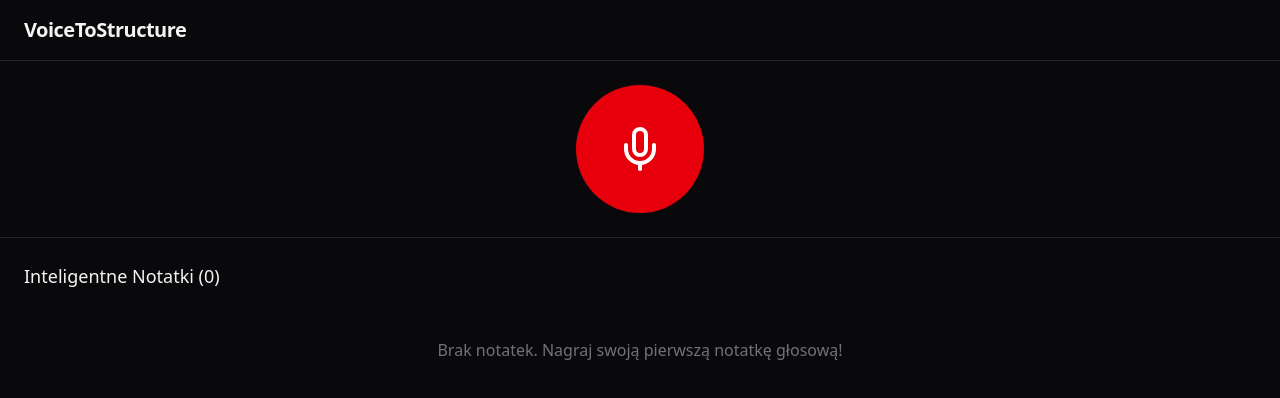
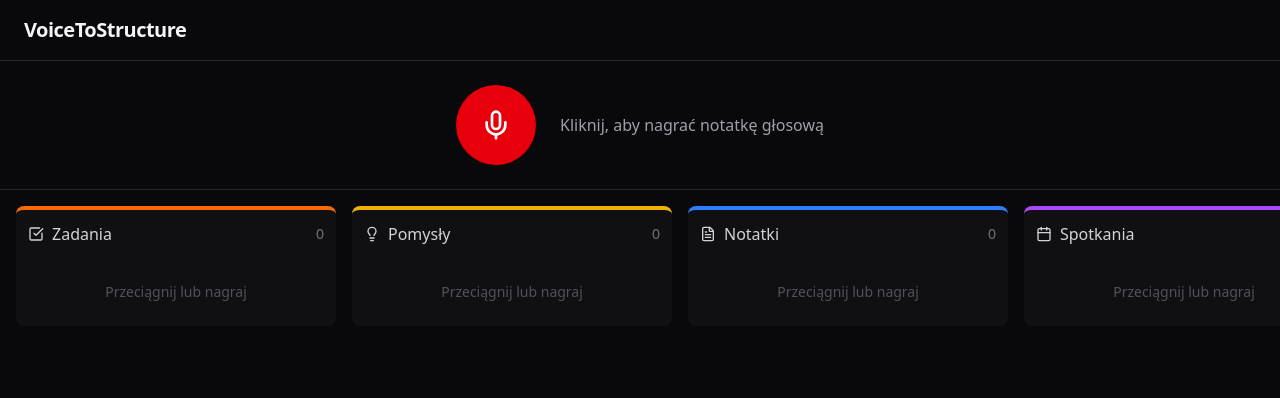
Before and after one commit to patryk777/MyVoiceNotes10x, a Next.js app: page / in a window 1280 px wide. Shown: the top 398 px of the page. Built offline with nearby package versions, Linux system fonts and the light colour scheme.

Commit message:
feat: add Kanban layout with AI auto-categorization

```diff
--- a/app/page.tsx
+++ b/app/page.tsx
@@ -1,16 +1,23 @@
 "use client";
 
 import { useState } from "react";
-import { Mic, Square, Loader2, Trash2 } from "lucide-react";
+import { Mic, Square, Loader2, Trash2, CheckSquare, Lightbulb, FileText, Calendar } from "lucide-react";
 import ReactMarkdown from "react-markdown";
 import { useRecorder } from "@/hooks/useRecorder";
-import { useNotes } from "@/hooks/useNotes";
+import { useNotes, NoteCategory, Note } from "@/hooks/useNotes";
+
+const CATEGORIES: { id: NoteCategory; label: string; icon: React.ReactNode; color: string }[] = [
+  { id: "tasks", label: "Zadania", icon: <CheckSquare className="w-4 h-4" />, color: "border-t-orange-500" },
+  { id: "ideas", label: "Pomysły", icon: <Lightbulb className="w-4 h-4" />, color: "border-t-yellow-500" },
+  { id: "notes", label: "Notatki", icon: <FileText className="w-4 h-4" />, color: "border-t-blue-500" },
+  { id: "meetings", label: "Spotkania", icon: <Calendar className="w-4 h-4" />, color: "border-t-purple-500" },
+];
 
 export default function Home() {
   const { status, audioBlob, startRecording, stopRecording, resetRecording } = useRecorder();
-  const { notes, saveNote, deleteNote } = useNotes();
+  const { notes, saveNote, updateNoteCategory, deleteNote } = useNotes();
   const [isProcessing, setIsProcessing] = useState(false);
-  const [streamingContent, setStreamingContent] = useState("");
+  const [processingStatus, setProcessingStatus] = useState("");
 
   const handleMicClick = async () => {
     if (status === "idle") {
@@ -24,7 +31,7 @@ export default function Home() {
     if (!audioBlob) return;
 
     setIsProcessing(true);
-    setStreamingContent("");
+    setProcessingStatus("Transkrybuję...");
 
     try {
       const formData = new FormData();
@@ -41,6 +48,7 @@ export default function Home() {
       }
 
       const transcript = transcribeData.text;
+      setProcessingStatus("Przetwarzam z AI...");
 
       const processRes = await fetch("/api/process", {
         method: "POST",
@@ -48,44 +56,50 @@ export default function Home() {
         body: JSON.stringify({ prompt: transcript }),
       });
 
-      if (!processRes.body) {
-        throw new Error("No response body");
-      }
+      const data = await processRes.json();
 
-      const reader = processRes.body.getReader();
-      const decoder = new TextDecoder();
-      let content = "";
-
-      while (true) {
-        const { done, value } = await reader.read();
-        if (done) break;
-        const chunk = decoder.decode(value);
-        content += chunk;
-        setStreamingContent(content);
-      }
-
-      if (content) {
-        saveNote(transcript, content);
+      if (data.title && data.content && data.category) {
+        saveNote(transcript, data.title, data.content, data.category);
         resetRecording();
-        setStreamingContent("");
       }
     } catch (err) {
       console.error("Processing error:", err);
     } finally {
       setIsProcessing(false);
+      setProcessingStatus("");
     }
   };
 
   const isWorking = isProcessing;
 
+  const getNotesByCategory = (category: NoteCategory): Note[] => {
+    return notes.filter((n) => n.category === category);
+  };
+
+  const handleDragStart = (e: React.DragEvent, noteId: string) => {
+    e.dataTransfer.setData("noteId", noteId);
+  };
+
+  const handleDrop = (e: React.DragEvent, category: NoteCategory) => {
+    e.preventDefault();
+    const noteId = e.dataTransfer.getData("noteId");
+    if (noteId) {
+      updateNoteCategory(noteId, category);
+    }
+  };
+
+  const handleDragOver = (e: React.DragEvent) => {
+    e.preventDefault();
+  };
+
   return (
     <div className="flex flex-col h-full">
-      {/* Top: Mic button */}
-      <section className="flex-1 flex flex-col items-center justify-center gap-6 p-6">
+      {/* Top: Recording section */}
+      <section className="flex items-center justify-center gap-6 p-6 border-b border-zinc-800">
         <button
           onClick={handleMicClick}
           disabled={isWorking}
-          className={`w-32 h-32 rounded-full flex items-center justify-center transition-all ${
+          className={`w-20 h-20 rounded-full flex items-center justify-center transition-all ${
             status === "recording"
               ? "bg-red-600 animate-pulse"
               : status === "stopped"
@@ -95,73 +109,101 @@ export default function Home() {
           aria-label={status === "recording" ? "Stop recording" : "Start recording"}
         >
           {isWorking ? (
-            <Loader2 className="w-12 h-12 text-white animate-spin" />
+            <Loader2 className="w-8 h-8 text-white animate-spin" />
           ) : status === "recording" ? (
-            <Square className="w-10 h-10 text-white" />
+            <Square className="w-6 h-6 text-white" />
           ) : (
-            <Mic className="w-12 h-12 text-white" />
+            <Mic className="w-8 h-8 text-white" />
           )}
         </button>
 
+        <div className="flex flex-col gap-2">
+          {status === "idle" && !isWorking && (
+            <p className="text-zinc-400">Kliknij, aby nagrać notatkę głosową</p>
+          )}
           {status === "recording" && (
-          <p className="text-zinc-400">Nagrywanie... Kliknij, aby zatrzymać</p>
+            <p className="text-red-400">Nagrywanie... Kliknij, aby zatrzymać</p>
           )}
-
           {status === "stopped" && audioBlob && !isWorking && (
-          <div className="flex gap-4">
+            <div className="flex gap-3">
               <button
                 onClick={processAudio}
-              className="px-6 py-2 bg-blue-600 hover:bg-blue-500 rounded-lg font-medium"
+                className="px-4 py-2 bg-blue-600 hover:bg-blue-500 rounded-lg font-medium text-sm"
               >
-              Przetwórz nagranie
+                Przetwórz
               </button>
               <button
                 onClick={resetRecording}
-              className="px-6 py-2 bg-zinc-700 hover:bg-zinc-600 rounded-lg font-medium"
+                className="px-4 py-2 bg-zinc-700 hover:bg-zinc-600 rounded-lg font-medium text-sm"
               >
                 Anuluj
               </button>
             </div>
           )}
+          {processingStatus && (
+            <p className="text-blue-400 text-sm">{processingStatus}</p>
+          )}
+        </div>
+      </section>
 
-        {streamingContent && (
-          <div className="max-w-2xl w-full bg-zinc-900 rounded-lg p-4 border border-zinc-800">
-            <div className="prose prose-invert prose-sm">
-              <ReactMarkdown>{streamingContent}</ReactMarkdown>
+      {/* Kanban board */}
+      <section className="flex-1 overflow-x-auto p-4">
+        <div className="flex gap-4 h-full min-w-max">
+          {CATEGORIES.map((cat) => (
+            <div
+              key={cat.id}
+              className="w-80 flex-shrink-0 flex flex-col bg-zinc-900/50 rounded-lg"
+              onDrop={(e) => handleDrop(e, cat.id)}
+              onDragOver={handleDragOver}
+            >
+              {/* Column header */}
+              <div className={`p-3 border-t-4 ${cat.color} rounded-t-lg`}>
+                <div className="flex items-center gap-2 text-zinc-300">
+                  {cat.icon}
+                  <span className="font-medium">{cat.label}</span>
+                  <span className="ml-auto text-zinc-500 text-sm">
+                    {getNotesByCategory(cat.id).length}
+                  </span>
                 </div>
               </div>
-        )}
-      </section>
 
-      {/* Bottom: Notes grid */}
-      <section className="p-6 border-t border-zinc-800">
-        <h2 className="text-lg font-medium mb-4">Inteligentne Notatki ({notes.length})</h2>
-        <div className="grid grid-cols-1 sm:grid-cols-2 lg:grid-cols-3 gap-4">
-          {notes.map((note) => (
+              {/* Cards */}
+              <div className="flex-1 p-2 space-y-2 overflow-y-auto max-h-[calc(100vh-220px)]">
+                {getNotesByCategory(cat.id).map((note) => (
                   <div
                     key={note.id}
-              className="bg-zinc-900 rounded-lg p-4 border border-zinc-800 relative group"
+                    draggable
+                    onDragStart={(e) => handleDragStart(e, note.id)}
+                    className="bg-zinc-800 rounded-lg p-3 border border-zinc-700 cursor-grab active:cursor-grabbing hover:border-zinc-600 transition-colors group"
                   >
+                    <div className="flex items-start justify-between gap-2">
+                      <h3 className="font-medium text-sm text-zinc-200 line-clamp-2">
+                        {note.title}
+                      </h3>
                       <button
                         onClick={() => deleteNote(note.id)}
-                className="absolute top-2 right-2 p-1 text-zinc-500 hover:text-red-500 opacity-0 group-hover:opacity-100 transition-opacity"
+                        className="p-1 text-zinc-500 hover:text-red-500 opacity-0 group-hover:opacity-100 transition-opacity flex-shrink-0"
                         aria-label="Delete note"
                       >
-                <Trash2 className="w-4 h-4" />
+                        <Trash2 className="w-3.5 h-3.5" />
                       </button>
-              <div className="prose prose-invert prose-sm">
+                    </div>
+                    <div className="mt-2 text-xs text-zinc-400 line-clamp-3 prose prose-invert prose-xs">
                       <ReactMarkdown>{note.content}</ReactMarkdown>
                     </div>
-              <p className="text-xs text-zinc-500 mt-3">
-                {new Date(note.createdAt).toLocaleString()}
+                    <p className="text-xs text-zinc-600 mt-2">
+                      {new Date(note.createdAt).toLocaleDateString()}
                     </p>
                   </div>
                 ))}
-          {notes.length === 0 && (
-            <p className="text-zinc-500 col-span-full text-center py-8">
-              Brak notatek. Nagraj swoją pierwszą notatkę głosową!
+                {getNotesByCategory(cat.id).length === 0 && (
+                  <p className="text-zinc-600 text-sm text-center py-4">
+                    Przeciągnij lub nagraj
                   </p>
                 )}
+              </div>
+            </div>
+          ))}
         </div>
       </section>
     </div>
--- a/hooks/useNotes.ts
+++ b/hooks/useNotes.ts
@@ -2,10 +2,14 @@
 
 import { useState, useEffect, useCallback } from "react";
 
+export type NoteCategory = "tasks" | "ideas" | "notes" | "meetings";
+
 export interface Note {
   id: string;
   transcript: string;
+  title: string;
   content: string;
+  category: NoteCategory;
   createdAt: number;
 }
 
@@ -21,11 +25,14 @@ export function useNotes() {
     }
   }, []);
 
-  const saveNote = useCallback((transcript: string, content: string) => {
+  const saveNote = useCallback(
+    (transcript: string, title: string, content: string, category: NoteCategory) => {
       const note: Note = {
         id: crypto.randomUUID(),
         transcript,
+        title,
         content,
+        category,
         createdAt: Date.now(),
       };
       setNotes((prev) => {
@@ -34,6 +41,16 @@ export function useNotes() {
         return updated;
       });
       return note;
+    },
+    []
+  );
+
+  const updateNoteCategory = useCallback((id: string, category: NoteCategory) => {
+    setNotes((prev) => {
+      const updated = prev.map((n) => (n.id === id ? { ...n, category } : n));
+      localStorage.setItem(STORAGE_KEY, JSON.stringify(updated));
+      return updated;
+    });
   }, []);
 
   const deleteNote = useCallback((id: string) => {
@@ -44,5 +61,5 @@ export function useNotes() {
     });
   }, []);
 
-  return { notes, saveNote, deleteNote };
+  return { notes, saveNote, updateNoteCategory, deleteNote };
 }
--- a/package.json
+++ b/package.json
@@ -37,6 +37,7 @@
     "react-dom": "^19.2.4",
     "react-markdown": "^10.1.0",
     "tailwindcss": "^4.1.18",
-    "typescript": "^5.9.3"
+    "typescript": "^5.9.3",
+    "zod": "^4.3.6"
   }
 }
```
Also changed, not shown: app/api/process/route.ts (+14 -12 lines), 1 other file (tests, documents, lock files or other folders). Lines whose indentation alone changed are shown as unchanged.
